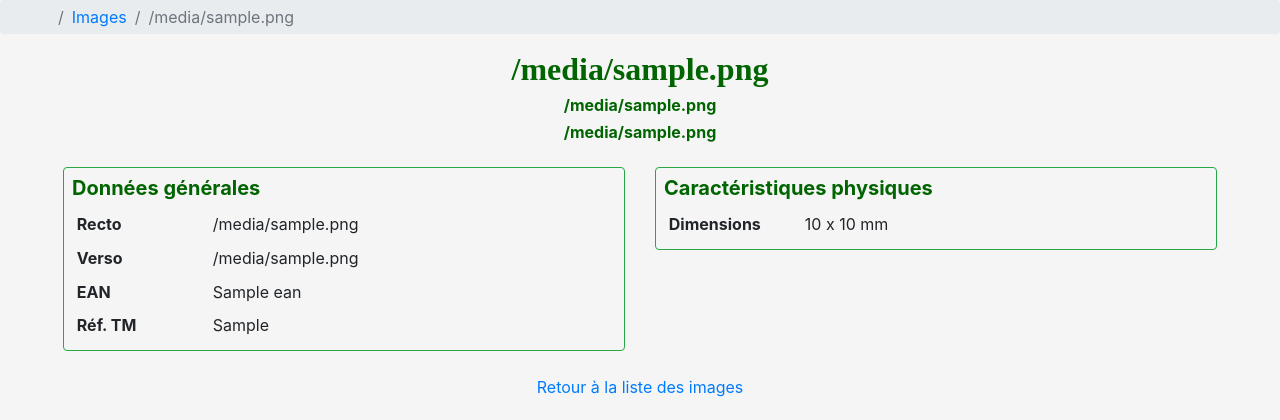
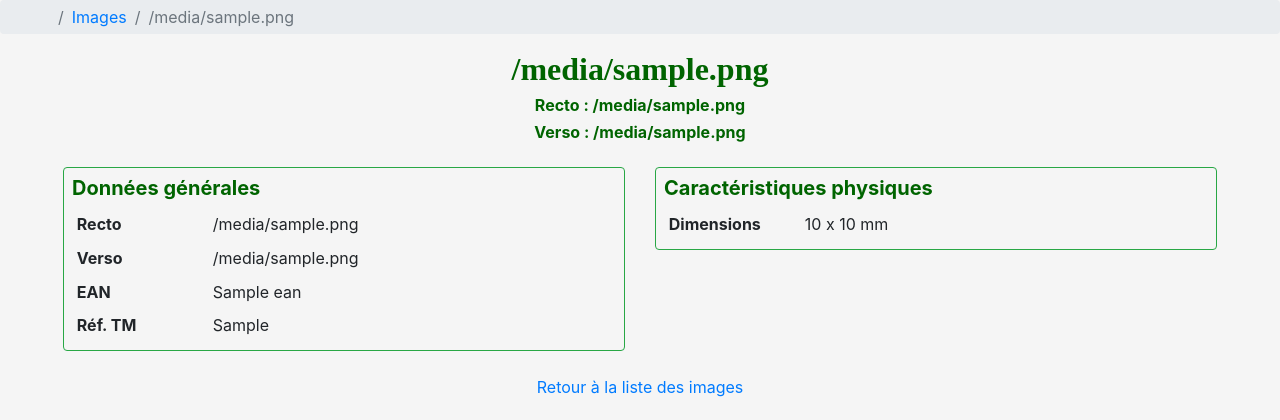
Before and after one commit to BrRoman/Editor, a Django app: template editor/apps/products/templates/products/images/details.html in a window 1280 px wide. Shown: the part 69-489 px from the top of the page. Run offline with Django 3.2, Linux system fonts and the light colour scheme; the template is opened without the code that fills it: most values are stand-ins (such as "Sample title", 1, 10 or a date in 2020); style sheets or scripts are compiled from the project's sources; some libraries are stand-ins or nearby versions; some web fonts are replaced.

Commit message:
Details improved (title, sub_title, recto etc.).

```diff
--- a/editor/apps/products/templates/products/books/details.html
+++ b/editor/apps/products/templates/products/books/details.html
@@ -7,10 +7,8 @@
 
 {% block content %}
     <div class="col-6 mb-3">
-        <h2 class="mb-4 green font-weight-bold text-center">{{ book.title }}</h2>
-        {% if book.sub_title %}
-            <h4 class="mb-4 green font-weight-bold text-center">{{ book.sub_title }}</h4>
-        {% endif %}
+        <h2 class="mb-4 green font-weight-bold text-center">{{ book.title|default_if_none:'' }}</h2>
+        <h4 class="mb-4 green font-weight-bold text-center">{{ book.sub_title|default_if_none:'' }}</h4>
         {% if book.author %}
             <h6 class="mb-4 green font-weight-bold text-center">par : {{ book.author }}</h6>
         {% endif %}
--- a/editor/apps/products/templates/products/disks/details.html
+++ b/editor/apps/products/templates/products/disks/details.html
@@ -7,10 +7,8 @@
 
 {% block content %}
     <div class="col-6 mb-3">
-        <h2 class="mb-4 green font-weight-bold text-center">{{ disk.title }}</h2>
-        {% if disk.sub_title %}
-            <h4 class="mb-4 green font-weight-bold text-center">{{ disk.sub_title }}</h4>
-        {% endif %}
+        <h2 class="mb-4 green font-weight-bold text-center">{{ disk.title|default_if_none:'' }}</h2>
+        <h4 class="mb-4 green font-weight-bold text-center">{{ disk.sub_title|default_if_none:'' }}</h4>
         {% if disk.interpreter %}
             <h6 class="mb-4 green font-weight-bold text-center">par : {{ disk.interpreter.name }}</h6>
         {% endif %}
--- a/editor/apps/products/templates/products/images/details.html
+++ b/editor/apps/products/templates/products/images/details.html
@@ -7,8 +7,12 @@
 
 {% block content %}
     <h2 class="col-6 green font-weight-bold text-center">{{ image }}</h2>
-    <h6 class="col-6 green font-weight-bold text-center">{{ image.recto_img|default_if_none:'' }}</h6>
-    <h6 class="col-6 mb-4 green font-weight-bold text-center">{{ image.verso_img|default_if_none:'' }}</h6>
+    {% if image.recto_img %}
+        <h6 class="col-6 green font-weight-bold text-center">Recto : {{ image.recto_img }}</h6>
+    {% endif %}
+    {% if image.recto_img %}
+        <h6 class="col-6 mb-4 green font-weight-bold text-center">Verso : {{ image.verso_img }}</h6>
+    {% endif %}
 
     <div class="d-flex w-100 mb-3">
         <div class="col-6 d-flex flex-column">
```
